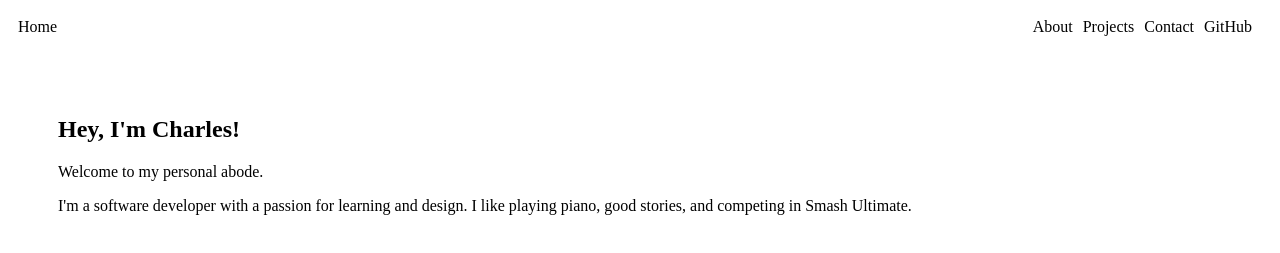
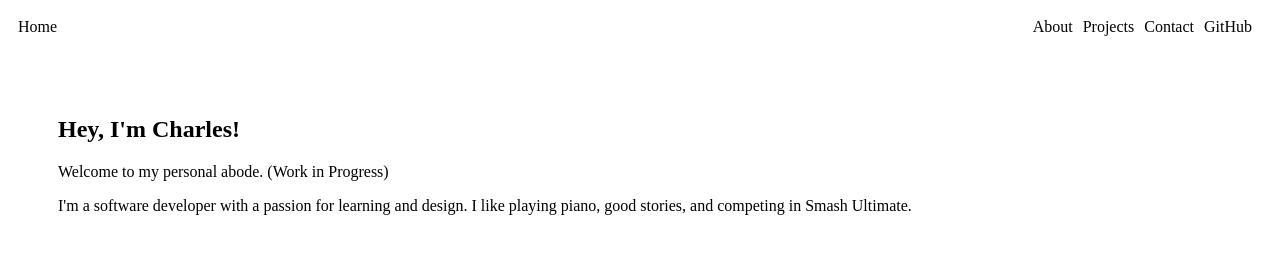
Before and after one commit to Marasy8/portfolio-website, a React (Create React App) app: page / in a window 1280 px wide. Shown: the top 253 px of the page. Built offline with nearby package versions, Linux system fonts and the light colour scheme.

Commit message:
progress message

```diff
--- a/src/App.js
+++ b/src/App.js
@@ -13,7 +13,7 @@ const App = () => {
             Hey, I'm Charles!
           </h2>
           <p>
-            Welcome to my personal abode.
+            Welcome to my personal abode. (Work in Progress)
           </p>
           <p>
             I'm a software developer with a passion for learning and design. I like playing piano, good stories, and competing in Smash Ultimate.
```
